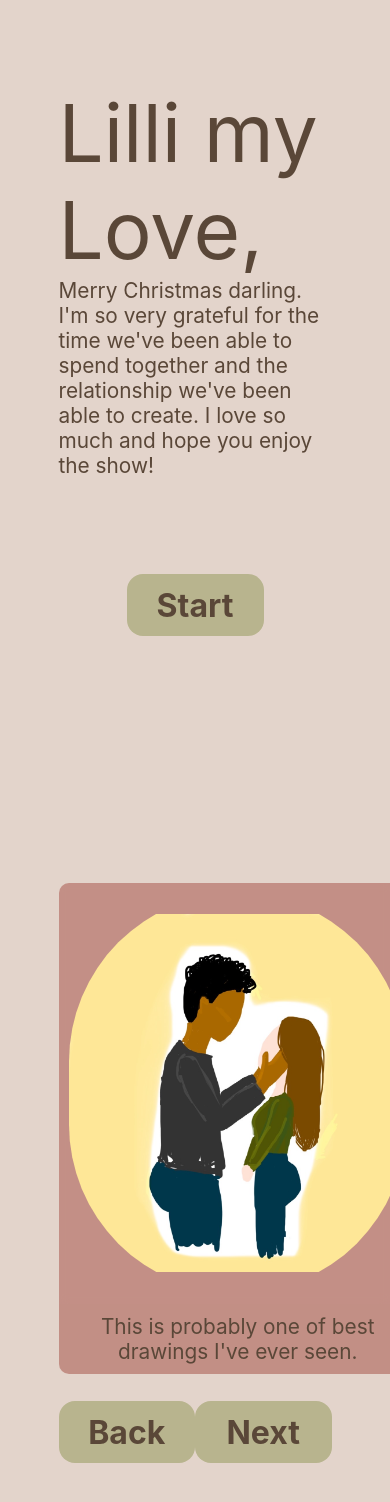
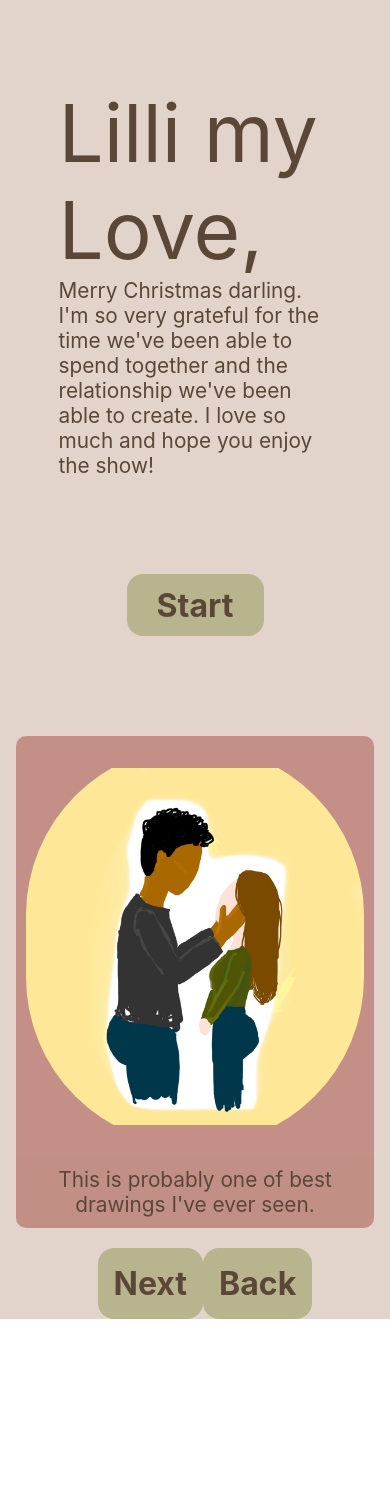
Before and after one commit to Marcellous11/lilli, a React (Create React App) app: page / in a window 390 px wide. Shown: the top 1502 px of the page. After the commit the page ends 1319 px from the top, so only its background shows below. Built offline with nearby package versions, Linux system fonts and the light colour scheme.

Commit message:
cleaned up mobile version

```diff
--- a/src/App.css
+++ b/src/App.css
@@ -3,12 +3,13 @@ html {
 }
 .App {
 	background-color: rgb(227, 212, 203);
-	padding: 0vw 10vw;
+	/* padding: 0vw 10vw; */
 	scroll-snap-type: y mandatory;
 	overflow: scroll;
 }
 .Section2 {
-	display: grid;
+	display: flex;
+	flex-direction: column;
 }
 
 .notActive {
@@ -20,20 +21,18 @@ html {
 	display: flex;
 }
 
+.Btn {
+	display: flex;
+	width: 50%;
+	margin: 0 auto;
+}
+
 .Btn-tag {
-	width: 30vw;
-	height: 5vh;
 	background-color: rgb(184, 180, 142);
 	color: rgb(90, 71, 56);
-	padding: 10px;
-	display: flex;
-	justify-content: center;
-	flex-direction: column;
-	align-items: center;
+	padding: 1rem;
 	scroll-behavior: smooth;
 	margin: auto;
-	margin-top: 5em;
-	margin-bottom: 0;
 	text-decoration: none;
 	font-size: 2em;
 	font-weight: bolder;
--- a/src/App.js
+++ b/src/App.js
@@ -3,8 +3,6 @@ import React, { useState } from 'react';
 import './App.css';
 import Lilli from './Lilli';
 import Intro from './Intro';
-import Button from './Button';
-import './Button.css';
 import drawing from './images/IMG_0854.jpg';
 import lilliFancy from './images/IMG_2334.JPG';
 import lilliFancy2 from './images/IMG_2335.JPG';
@@ -33,7 +31,7 @@ function App() {
 				<Intro />
 			</section>
 
-			<section className="Section2" id="start">
+			<section className="Section2">
 				<div className={counter === 0 ? 'active' : 'notActive'}>
 					<Lilli love="This is probably one of best drawings I've ever seen. " pic={drawing} />
 				</div>
@@ -79,7 +77,7 @@ function App() {
 				<div className={counter === 8 ? 'active' : 'notActive'}>
 					<Lilli love="This could be our best photo, need I say more?" pic={cowboy} />
 				</div>
-				<div className="Btn">
+				<div className="Btn" id="start">
 					<a className="Btn-tag" onClick={() => setCounter(counter + 1)}>
 						Next
 					</a>
--- a/src/Button.css
+++ /dev/null
@@ -1,15 +0,0 @@
-.Btn {
-	width: 70vw;
-	height: 5vmax;
-	background-color: rgb(227, 212, 203);
-	padding: 10px;
-	display: flex;
-	justify-content: center;
-	justify-content: space-around;
-	flex-direction: column;
-	align-items: flex-end;
-	flex-direction: row-reverse;
-	margin: auto;
-	margin-top: 1rem;
-	padding-bottom: 5rem;
-}
--- a/src/Lilli.css
+++ b/src/Lilli.css
@@ -1,6 +1,6 @@
 .Lilli {
-	width: 70vw;
-	height: 80vh;
+	/* width: 70%; */
+	/* height: 80%; */
 	background-color: rgb(227, 212, 203);
 	padding: 10px;
 	display: flex;
@@ -28,7 +28,7 @@ img {
 	width: 40vmax;
 	height: 25em;
 	background-color: rgb(182, 114, 105, .7);
-	margin: auto;
+	/* margin: auto; */
 	margin-top: 1rem;
 	margin-bottom: 0;
 	display: flex;
@@ -45,7 +45,7 @@ img {
 	font-size: 1.3rem;
 	color: rgb(90, 71, 56);
 	background-color: rgb(182, 114, 105, .7);
-	margin: auto;
+	/* margin: auto; */
 	margin-top: 0;
 	margin-bottom: 1em;
 	border-radius: 0px 0px 10px 10px;
```
Also changed, not shown: src/Button.js (deleted, +0 -12 lines), 1 other file (tests, documents, lock files or other folders).
